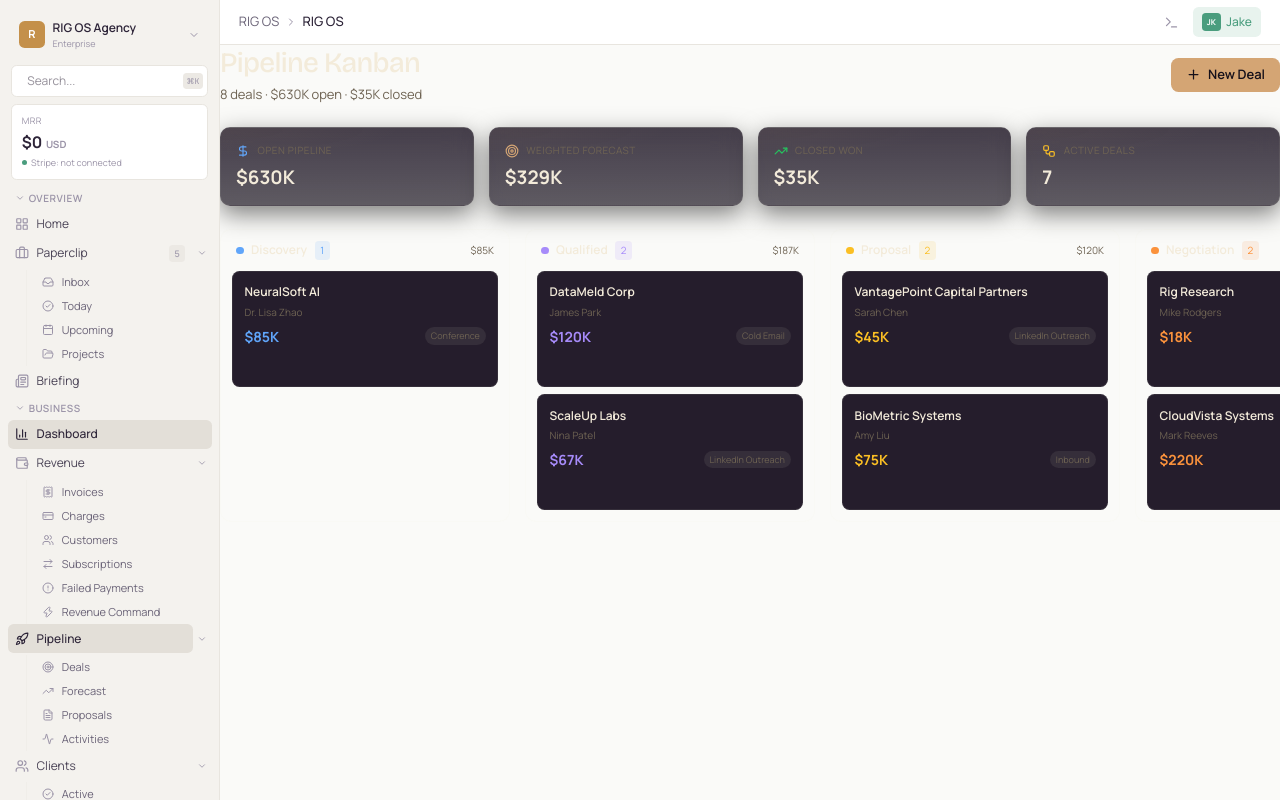
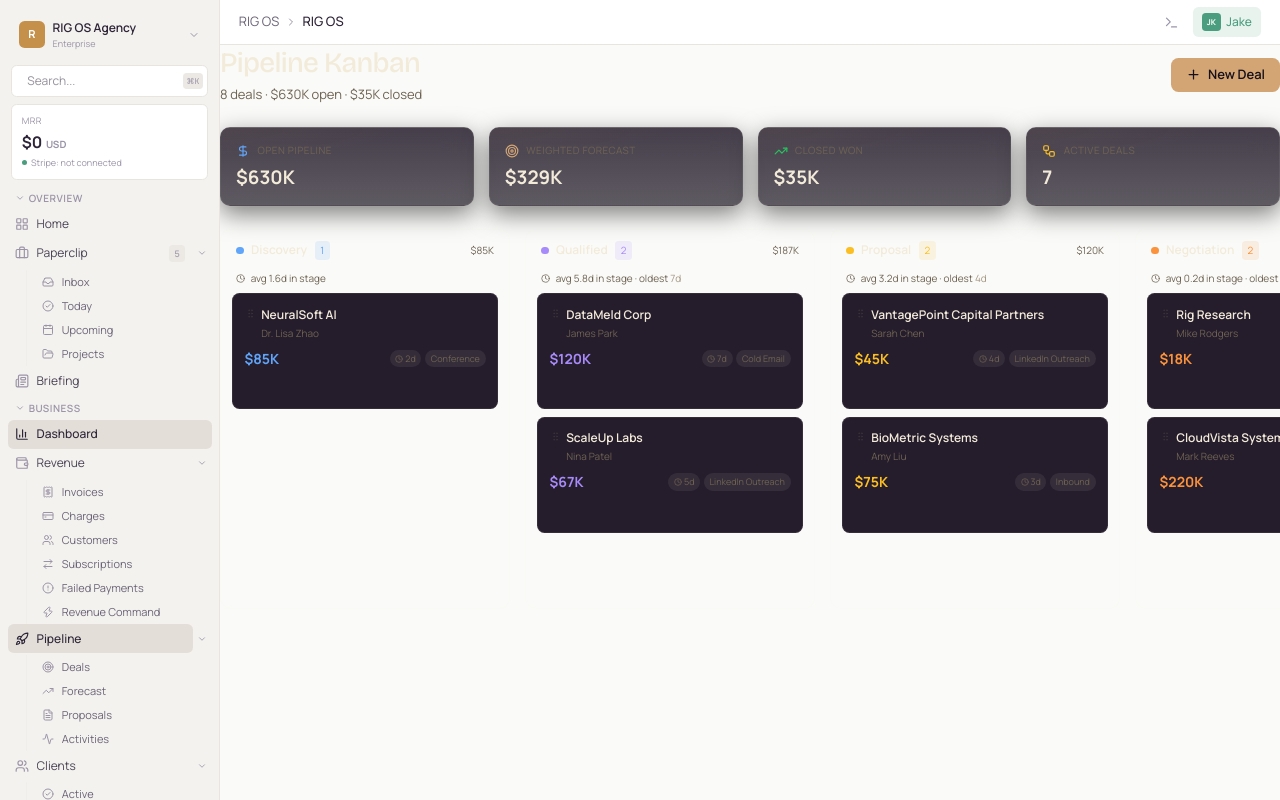
Before and after one commit to mrodgersjs-web/rig-os-agency, a Next.js app: page /agency/pipeline-kanban in a window 1280 px wide. Built offline with nearby package versions, Linux system fonts and the light colour scheme.

Commit message:
marathon turn 47: pipeline kanban — HTML5 drag-and-drop + stage aging chips + stale-deal alerts

```diff
--- a/src/app/agency/pipeline-kanban/page.tsx
+++ b/src/app/agency/pipeline-kanban/page.tsx
@@ -1,8 +1,8 @@
 "use client";
 
-import { useState, useEffect, useCallback } from "react";
+import { useState, useEffect, useCallback, useMemo } from "react";
 import { motion, AnimatePresence } from "framer-motion";
-import { Workflow, DollarSign, Users, TrendingUp, Plus, X, ChevronRight, ChevronLeft, Trash2, Target } from "lucide-react";
+import { Workflow, DollarSign, Users, TrendingUp, Plus, X, ChevronRight, ChevronLeft, Trash2, Target, Clock, AlertTriangle, GripVertical } from "lucide-react";
 
 const STAGES = ["discovery", "qualified", "proposal", "negotiation", "closed"] as const;
 type Stage = (typeof STAGES)[number];
@@ -25,6 +25,7 @@ interface Deal {
   notes: string;
   createdAt: string;
   updatedAt: string;
+  stageEnteredAt?: string; // when deal entered current stage (for aging)
 }
 
 interface Summary {
@@ -40,13 +41,22 @@ export default function PipelineKanbanPage() {
   const [loading, setLoading] = useState(true);
   const [showAdd, setShowAdd] = useState(false);
   const [selectedDeal, setSelectedDeal] = useState<Deal | null>(null);
+  const [draggingId, setDraggingId] = useState<string | null>(null);
+  const [hoverStage, setHoverStage] = useState<Stage | null>(null);
 
   const loadData = useCallback(async () => {
     try {
       const res = await fetch("/api/agency/pipeline-deals?action=list");
       if (!res.ok) throw new Error("fetch failed");
       const data = await res.json();
-      setDeals(data.deals || []);
+      // backfill stageEnteredAt for any deal that doesn't have one
+      const raw: Deal[] = data.deals || [];
+      const now = new Date().toISOString();
+      const backfilled = raw.map((d) => ({
+        ...d,
+        stageEnteredAt: d.stageEnteredAt || d.updatedAt || now,
+      }));
+      setDeals(backfilled);
       setSummary({ count: data.count, totalValue: data.totalValue, closedValue: data.closedValue, weightedValue: data.weightedValue });
     } catch {
       // fallback
@@ -61,10 +71,21 @@ export default function PipelineKanbanPage() {
     const idx = STAGES.indexOf(deal.stage);
     const next = STAGES[Math.min(STAGES.length - 1, Math.max(0, idx + dir))];
     if (next === deal.stage) return;
-    setDeals((prev) => prev.map((d) => (d.id === deal.id ? { ...d, stage: next } : d)));
+    const now = new Date().toISOString();
+    setDeals((prev) => prev.map((d) => (d.id === deal.id ? { ...d, stage: next, stageEnteredAt: now, updatedAt: now } : d)));
     await fetch("/api/agency/pipeline-deals", {
       method: "POST", headers: { "Content-Type": "application/json" },
       body: JSON.stringify({ action: "move", id: deal.id, stage: next }),
+    });
+  };
+
+  const moveToStage = async (deal: Deal, target: Stage) => {
+    if (target === deal.stage) return;
+    const now = new Date().toISOString();
+    setDeals((prev) => prev.map((d) => (d.id === deal.id ? { ...d, stage: target, stageEnteredAt: now, updatedAt: now } : d)));
+    await fetch("/api/agency/pipeline-deals", {
+      method: "POST", headers: { "Content-Type": "application/json" },
+      body: JSON.stringify({ action: "move", id: deal.id, stage: target }),
     });
   };
 
@@ -85,10 +106,63 @@ export default function PipelineKanbanPage() {
     if (res.ok) { setShowAdd(false); loadData(); }
   };
 
+  // ── HTML5 drag-and-drop wiring ──────────────────────────────────────────
+  const onDragStart = useCallback((e: React.DragEvent<HTMLDivElement>, dealId: string) => {
+    setDraggingId(dealId);
+    e.dataTransfer.effectAllowed = "move";
+    try { e.dataTransfer.setData("text/plain", dealId); } catch { /* ignore */ }
+  }, []);
+
+  const onDragEnd = useCallback(() => {
+    setDraggingId(null);
+    setHoverStage(null);
+  }, []);
+
+  const onColumnDragOver = useCallback((e: React.DragEvent<HTMLDivElement>, stage: Stage) => {
+    e.preventDefault();
+    e.dataTransfer.dropEffect = "move";
+    if (hoverStage !== stage) setHoverStage(stage);
+  }, [hoverStage]);
+
+  const onColumnDragLeave = useCallback((e: React.DragEvent<HTMLDivElement>, stage: Stage) => {
+    // only clear if we actually left the column
+    if (e.currentTarget === e.target) setHoverStage((h) => (h === stage ? null : h));
+  }, []);
+
+  const onColumnDrop = useCallback(async (e: React.DragEvent<HTMLDivElement>, stage: Stage) => {
+    e.preventDefault();
+    const id = e.dataTransfer.getData("text/plain") || draggingId;
+    if (!id) return;
+    const deal = deals.find((d) => d.id === id);
+    if (deal && deal.stage !== stage) {
+      await moveToStage(deal, stage);
+    }
+    setDraggingId(null);
+    setHoverStage(null);
+  }, [deals, draggingId, moveToStage]);
+
   const grouped = STAGES.reduce((acc, stage) => {
     acc[stage] = deals.filter((d) => d.stage === stage);
     return acc;
   }, {} as Record<Stage, Deal[]>);
+
+  // Stage aging stats — average days in stage per column (excluding closed)
+  const stageAging = useMemo(() => {
+    const stats: Record<Stage, { count: number; avgDays: number; oldest: number; staleCount: number }> = {} as any;
+    STAGES.forEach((s) => {
+      const arr = grouped[s] || [];
+      const ages = arr.map((d) => {
+        const ts = d.stageEnteredAt || d.updatedAt || d.createdAt;
+        return (Date.now() - new Date(ts).getTime()) / 86_400_000;
+      });
+      const total = ages.reduce((a, b) => a + b, 0);
+      const oldest = ages.length ? Math.max(...ages) : 0;
+      const avg = ages.length ? total / ages.length : 0;
+      const stale = ages.filter((a) => a > 14).length;
+      stats[s] = { count: arr.length, avgDays: avg, oldest, staleCount: stale };
+    });
+    return stats;
+  }, [deals, grouped]);
 
   if (loading) {
     return (
@@ -149,12 +223,22 @@ export default function PipelineKanbanPage() {
           const stageDeals = grouped[stage];
           const meta = STAGE_META[stage];
           const stageValue = stageDeals.reduce((s, d) => s + d.dealValue, 0);
+          const aging = stageAging[stage];
+          const isHover = hoverStage === stage;
+          const dropTargetActive = isHover;
 
           return (
             <div
               key={stage}
-              className="flex-shrink-0 w-[290px] rounded-xl p-3"
-              style={{ background: "rgba(255,255,255,0.02)", border: "1px solid var(--line-soft)" }}
+              className="flex-shrink-0 w-[290px] rounded-xl p-3 transition-all"
+              style={{
+                background: dropTargetActive ? `${meta.color}10` : "rgba(255,255,255,0.02)",
+                border: dropTargetActive ? `1px dashed ${meta.color}` : "1px solid var(--line-soft)",
+                minHeight: 380,
+              }}
+              onDragOver={(e) => onColumnDragOver(e, stage)}
+              onDragLeave={(e) => onColumnDragLeave(e, stage)}
+              onDrop={(e) => onColumnDrop(e, stage)}
             >
               {/* Column header */}
               <div className="flex items-center justify-between mb-3 px-1">
@@ -164,35 +248,85 @@ export default function PipelineKanbanPage() {
                   <span className="text-[10px] px-1.5 py-0.5 rounded" style={{ background: `${meta.color}20`, color: meta.color }}>
                     {stageDeals.length}
                   </span>
+                  {aging.staleCount > 0 && (
+                    <span
+                      className="text-[9px] inline-flex items-center gap-0.5 px-1.5 py-0.5 rounded-full font-semibold"
+                      style={{ background: "#ef444420", color: "#ef4444" }}
+                      title={`${aging.staleCount} deal${aging.staleCount === 1 ? "" : "s"} stuck > 14 days`}
+                    >
+                      <AlertTriangle size={9} />{aging.staleCount}
+                    </span>
+                  )}
                 </div>
                 <span className="text-[10px]" style={{ color: "var(--cream-mute)" }}>${(stageValue / 1000).toFixed(0)}K</span>
               </div>
 
+              {/* Aging summary line */}
+              {aging.count > 0 && (
+                <div className="text-[10px] mb-2 px-1 flex items-center gap-1.5" style={{ color: "var(--cream-mute)" }}>
+                  <Clock size={9} />
+                  <span>
+                    avg {aging.avgDays.toFixed(1)}d in stage
+                    {aging.oldest > 0 && aging.oldest !== aging.avgDays && (
+                      <> · oldest <span style={{ color: aging.oldest > 14 ? "#ef4444" : "var(--cream-dim)" }}>{aging.oldest.toFixed(0)}d</span></>
+                    )}
+                  </span>
+                </div>
+              )}
+
               {/* Deal cards */}
-              <div className="space-y-2">
+              <div className="space-y-2 min-h-[200px]">
                 <AnimatePresence>
-                  {stageDeals.map((deal) => (
+                  {stageDeals.map((deal) => {
+                    const ageDays = (Date.now() - new Date(deal.stageEnteredAt || deal.updatedAt || deal.createdAt).getTime()) / 86_400_000;
+                    const isStale = ageDays > 14;
+                    const isDragging = draggingId === deal.id;
+                    return (
                       <motion.div
                         key={deal.id}
                         layout
                         initial={{ opacity: 0, scale: 0.95 }}
-                      animate={{ opacity: 1, scale: 1 }}
+                        animate={{ opacity: isDragging ? 0.4 : 1, scale: 1 }}
                         exit={{ opacity: 0, scale: 0.9 }}
-                      className="p-3 rounded-lg cursor-pointer group"
-                      style={{ background: "var(--bg-card)", border: "1px solid var(--line-soft)" }}
+                        draggable
+                        onDragStart={(e) => onDragStart(e as unknown as React.DragEvent<HTMLDivElement>, deal.id)}
+                        onDragEnd={onDragEnd}
+                        className="p-3 rounded-lg cursor-grab active:cursor-grabbing group"
+                        style={{
+                          background: "var(--bg-card)",
+                          border: `1px solid ${isStale ? "#ef444450" : "var(--line-soft)"}`,
+                          boxShadow: isDragging ? `0 0 0 2px ${meta.color}80` : "none",
+                        }}
                         onClick={() => setSelectedDeal(deal)}
                       >
-                      <div className="text-[12px] font-semibold mb-1" style={{ color: "var(--cream)" }}>{deal.clientName}</div>
+                        <div className="flex items-start gap-1.5">
+                          <GripVertical size={11} className="mt-0.5 opacity-30 group-hover:opacity-70 transition-opacity" style={{ color: "var(--cream-mute)" }} />
+                          <div className="flex-1 min-w-0">
+                            <div className="text-[12px] font-semibold mb-0.5 truncate" style={{ color: "var(--cream)" }}>{deal.clientName}</div>
                             {deal.contact && (
-                        <div className="text-[10px] mb-1.5" style={{ color: "var(--cream-mute)" }}>{deal.contact}</div>
+                              <div className="text-[10px] mb-1 truncate" style={{ color: "var(--cream-mute)" }}>{deal.contact}</div>
                             )}
-                      <div className="flex items-center justify-between">
+                          </div>
+                        </div>
+                        <div className="flex items-center justify-between mt-1">
                           <div className="text-[14px] font-bold" style={{ color: meta.color }}>${(deal.dealValue / 1000).toFixed(0)}K</div>
+                          <div className="flex items-center gap-1">
+                            <span
+                              className="text-[9px] inline-flex items-center gap-0.5 px-1.5 py-0.5 rounded-full"
+                              style={{
+                                background: isStale ? "#ef444420" : "var(--line-soft)",
+                                color: isStale ? "#ef4444" : "var(--cream-mute)",
+                              }}
+                              title={`In ${meta.label} for ${ageDays.toFixed(1)} days`}
+                            >
+                              <Clock size={8} />{ageDays.toFixed(0)}d
+                            </span>
                             {deal.source && (
-                          <div className="text-[9px] px-1.5 py-0.5 rounded-full" style={{ background: "var(--line-soft)", color: "var(--cream-mute)" }}>
+                              <div className="text-[9px] px-1.5 py-0.5 rounded-full truncate max-w-[90px]" style={{ background: "var(--line-soft)", color: "var(--cream-mute)" }}>
                                 {deal.source}
                               </div>
                             )}
+                          </div>
                         </div>
                         {/* Move buttons */}
                         <div className="flex items-center gap-1 mt-2 opacity-0 group-hover:opacity-100 transition-opacity">
@@ -212,13 +346,22 @@ export default function PipelineKanbanPage() {
                           >
                             <ChevronRight size={13} />
                           </button>
+                          <span className="flex-1 text-center text-[9px] uppercase tracking-wider" style={{ color: "var(--cream-mute)" }}>
+                            drag to move
+                          </span>
                         </div>
                       </motion.div>
-                  ))}
+                    );
+                  })}
                 </AnimatePresence>
 
                 {stageDeals.length === 0 && (
-                  <div className="text-center py-8 text-[11px]" style={{ color: "var(--cream-mute)" }}>No deals</div>
+                  <div
+                    className="text-center py-10 text-[11px] rounded-lg border border-dashed"
+                    style={{ color: "var(--cream-mute)", borderColor: isHover ? meta.color : "var(--line-soft)" }}
+                  >
+                    {isHover ? `Drop to move to ${meta.label}` : "No deals · drag here"}
+                  </div>
                 )}
               </div>
             </div>
@@ -243,7 +386,7 @@ export default function PipelineKanbanPage() {
 
 // ── Add Deal Modal ──────────────────────────────────────────────────────────
 function AddDealModal({ onClose, onAdd }: { onClose: () => void; onAdd: (d: Partial<Deal>) => void }) {
-  const [form, setForm] = useState({ clientName: "", contact: "", dealValue: "", stage: "discovery", source: "Manual Entry", notes: "" });
+  const [form, setForm] = useState<{ clientName: string; contact: string; dealValue: string; stage: Stage; source: string; notes: string }>({ clientName: "", contact: "", dealValue: "", stage: "discovery", source: "Manual Entry", notes: "" });
 
   return (
     <motion.div
@@ -297,7 +440,7 @@ function AddDealModal({ onClose, onAdd }: { onClose: () => void; onAdd: (d: Part
           </Field>
         </div>
         <button
-          onClick={() => onAdd({ ...form, dealValue: Number(form.dealValue) || 0 })}
+          onClick={() => onAdd({ ...form, dealValue: Number(form.dealValue) || 0, stage: form.stage as Stage })}
           disabled={!form.clientName.trim()}
           className="w-full mt-5 py-2.5 rounded-lg text-[13px] font-semibold transition-all disabled:opacity-30"
           style={{ background: "var(--gold)", color: "var(--bg-deep)" }}
```
Lines whose indentation alone changed are shown as unchanged.
